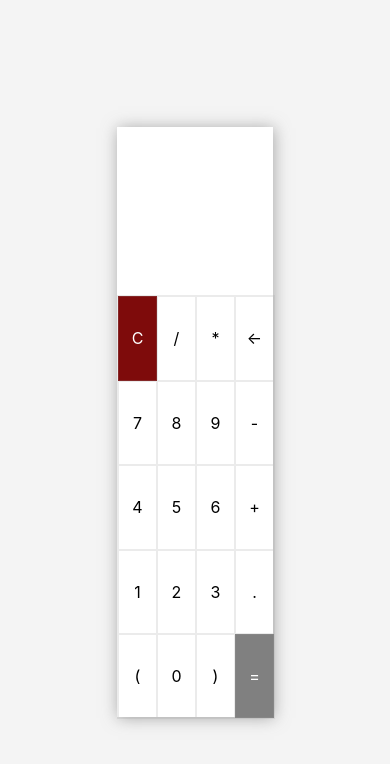
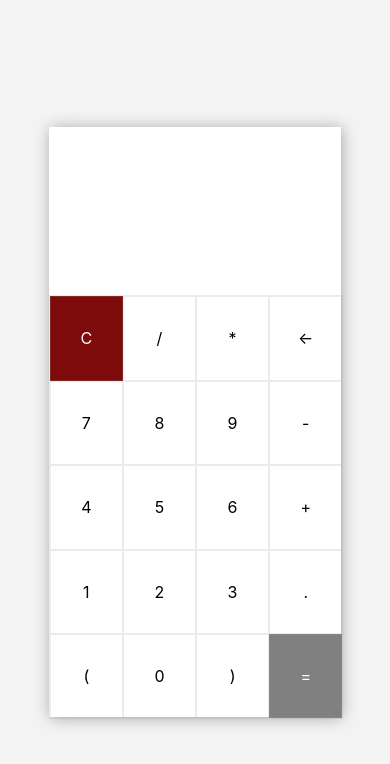
Before and after one commit to sgapnayr/calculator, a website built with Parcel: page index.html in a window 390 px wide. Built offline with nearby package versions, Linux system fonts and the light colour scheme.

Commit message:
Update style.css

```diff
--- a/style.css
+++ b/style.css
@@ -66,8 +66,8 @@
   background: rgb(34, 34, 34);
 }
 
-@media screen and (max-width: 768) {
+@media screen and (max-width: 768px) {
   .calc-body {
-    width: 70%;
+    width: 75%;
   }
 }
```
